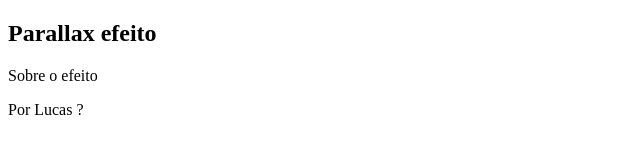
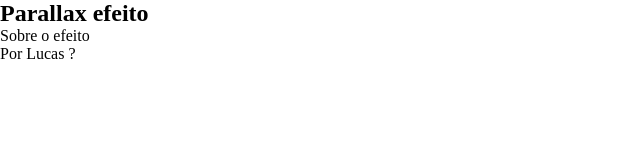
Before and after one commit to Taunt-byte/Website-Login, a plain HTML site: page index.html in a window 1280 px wide. Shown: the whole page, without its empty margins (0-640 px from the left). Drawn offline with Linux system fonts and the light colour scheme.

Commit message:
Update de CSS

```diff
--- /dev/null
+++ b/assets/css/estilo.css
@@ -0,0 +1,5 @@
+*{
+    margin: 0;
+    padding: 0;
+    font-family: 'Times New Roman', Times, serif;
+}
--- a/index.html
+++ b/index.html
@@ -5,7 +5,7 @@
     <meta http-equiv="X-UA-Compatible" content="IE=edge">
     <meta name="viewport" content="width=device-width, initial-scale=1.0">
     <title>WebSite Parallax com JavaScript</title>
-    <link href="assets/css/style.css" rel="stylesheet" type="text/css">
+    <link href="assets/css/estilo.css" rel="stylesheet" type="text/css">
 </head>
 <body>
     <section>
```
Also changed, not shown: assets/css/style.css (deleted).
